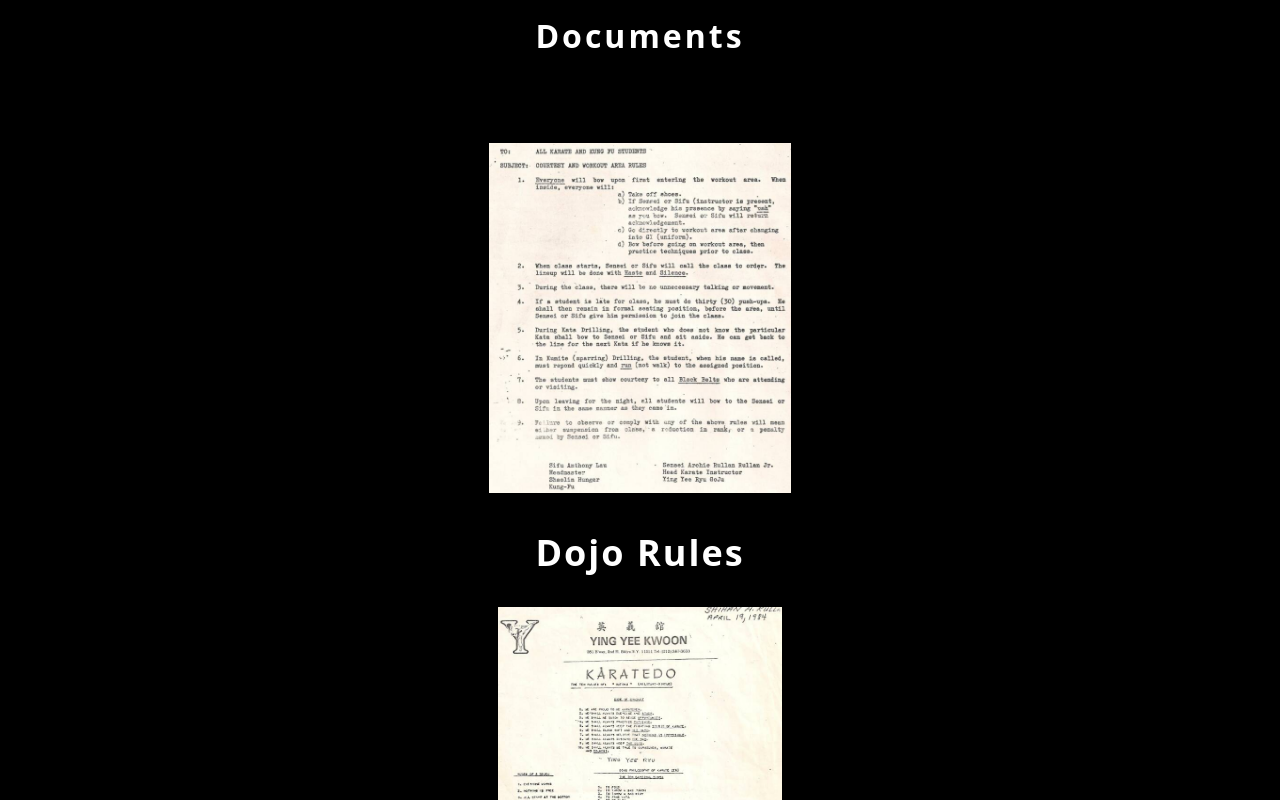
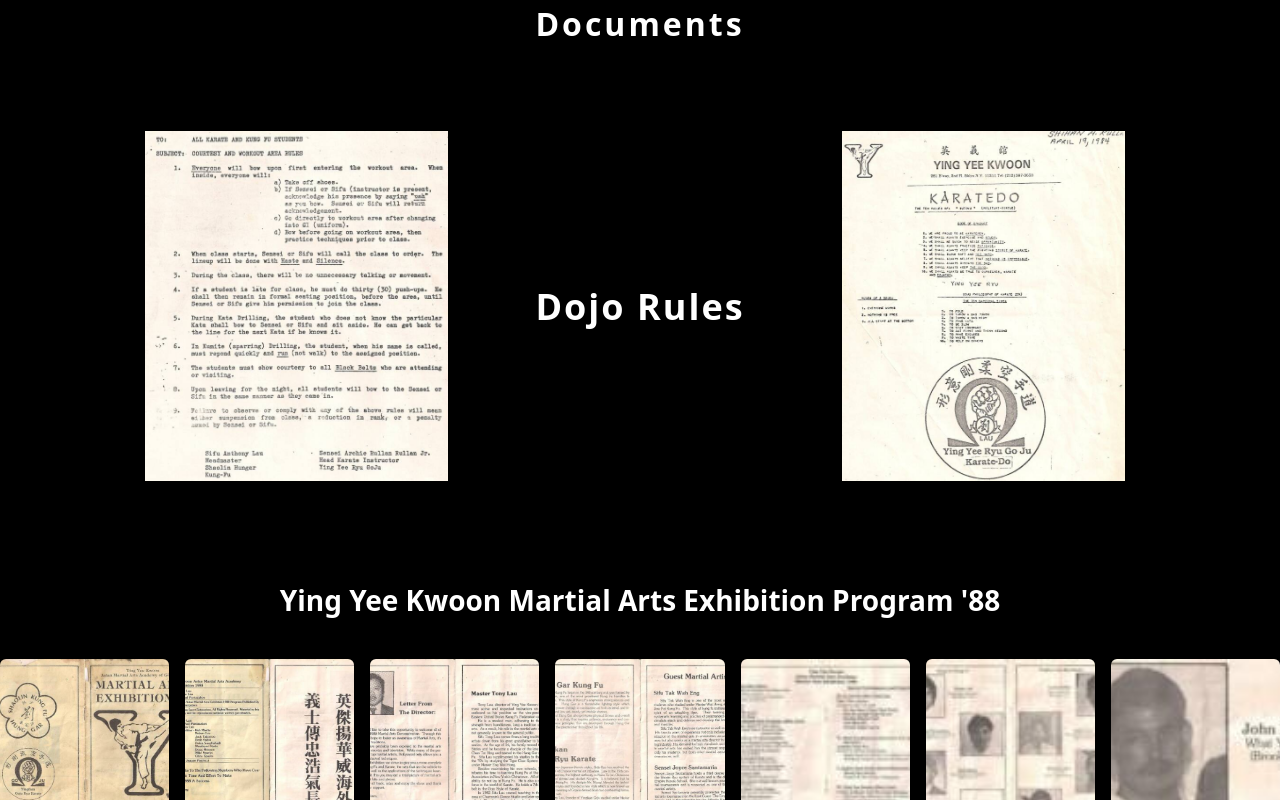
Before and after one commit to Tezbir/karatewebapp, a React (Create React App) app: page /certificates in a window 1280 px wide. Shown: the part 1920-2720 px from the top of the page. Built offline with nearby package versions, Linux system fonts and the light colour scheme.

Commit message:
Fix dojo rules layout and spacing

```diff
--- a/src/App.css
+++ b/src/App.css
@@ -93,11 +93,11 @@
 
 /* GALLERY */
 .photoWrap{
- margin-top: 14px;
+ margin-top: 0px;
  padding: 0;
 }
 .gallerySection {
- padding: 28px 15px;
+ padding: px 15px;
 }
 
 
@@ -624,18 +624,6 @@
   grid-template-columns: 1fr 1fr; /* desktop */
 }
 
-@media (max-width: 768px) and (hover: none) and (pointer: coarse) {
-
-  .dojoRulesGrid {
-    grid-template-columns: 1fr !important;
-  }
-
-  .exhibitionGrid {
-    grid-template-columns: 1fr !important;
-  }
-
-}
-
 /* Mobile-only layouts (via JS class) */
 html.is-mobile .dojoRulesGrid {
   grid-template-columns: 1fr !important;
@@ -652,7 +640,11 @@
 .heroVideo {
   height: 460px; /* current is probably ~360–400 */
 }
-.backButtonSpace {
-  margin-top: 48px;
-  margin-bottom: 100px;
+
+.dojoRulesGrid {
+  display: grid;
+  grid-template-columns: 1fr 1fr;
+  gap: 24px;
+  max-width: 900px;
+  margin: 0 auto;
 }
--- a/src/Certificates.js
+++ b/src/Certificates.js
@@ -141,15 +141,15 @@
 <div style={{ width: "100%", marginTop: "60px", clear: "both" }}>
 
           <div
-  className="dojoRulesGrid"
             style={{
               maxWidth: "1100px",
               margin: "0 auto",
+              display: "grid",
+              gridTemplateColumns: "1fr auto 1fr",
               alignItems: "center",
               gap: "32px",
             }}
           >
-
             <img
               src="/images/dojo-rules/dojo-rules-left.jpg"
               alt="Dojo Rules Left"
@@ -279,11 +279,6 @@
           ABOUT
           </Link>
         </div>
-
-
-        {/* EXTRA BOTTOM SPACE (mobile-friendly) */}
-        <div style={{ height: "140px" }} />
-
       </section>
     </div>
   );
```
Lines whose indentation alone changed are shown as unchanged.
